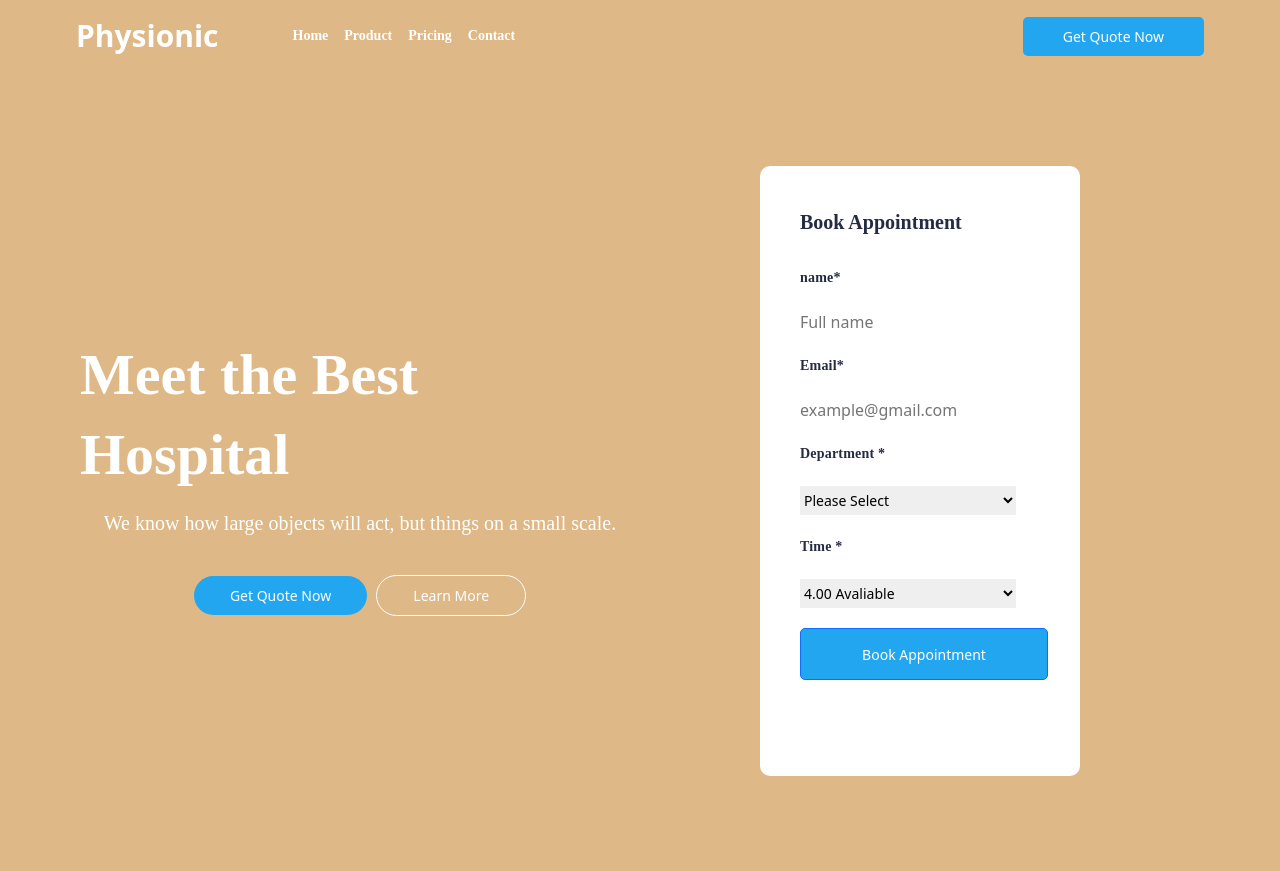
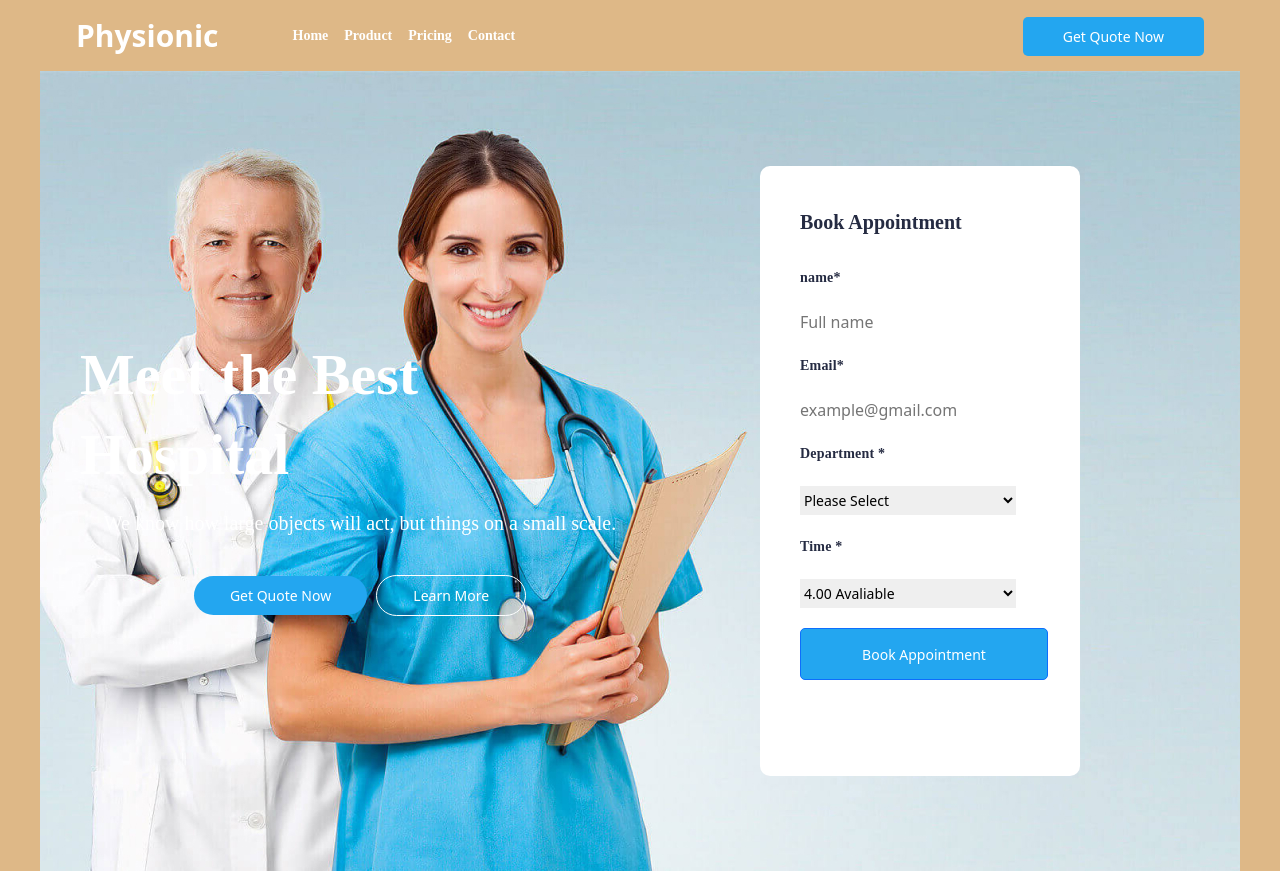
Before and after one commit to david2018ortiz/prueba_antpack.co, a website: page index.html in a window 1280 px wide. Shown: the top 871 px of the page. Drawn offline with nearby package versions, Linux system fonts and the light colour scheme.

Commit message:
update link banner

```diff
--- a/css/style.css
+++ b/css/style.css
@@ -31,7 +31,7 @@ h1{
     font-weight: 600;
 }
 .container__main{
-    background-image: url("img/banner1.jpg");
+    background-image: url("https://github.com/david2018ortiz/prueba_antpack.co/blob/master/img/banner1.jpg");
     height: 100vh;
     width: 1200px;
     background-repeat: no-repeat;
```
